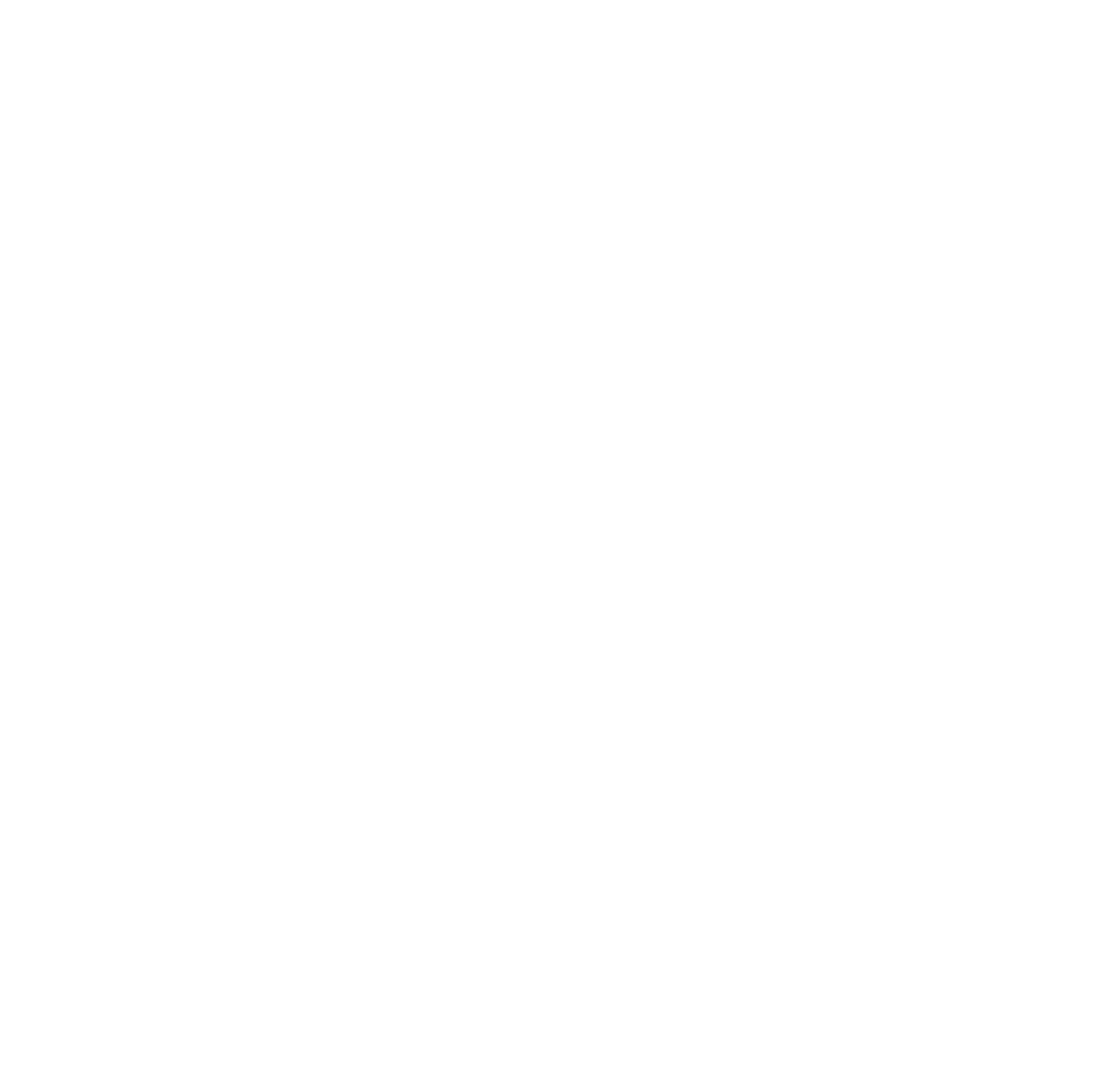
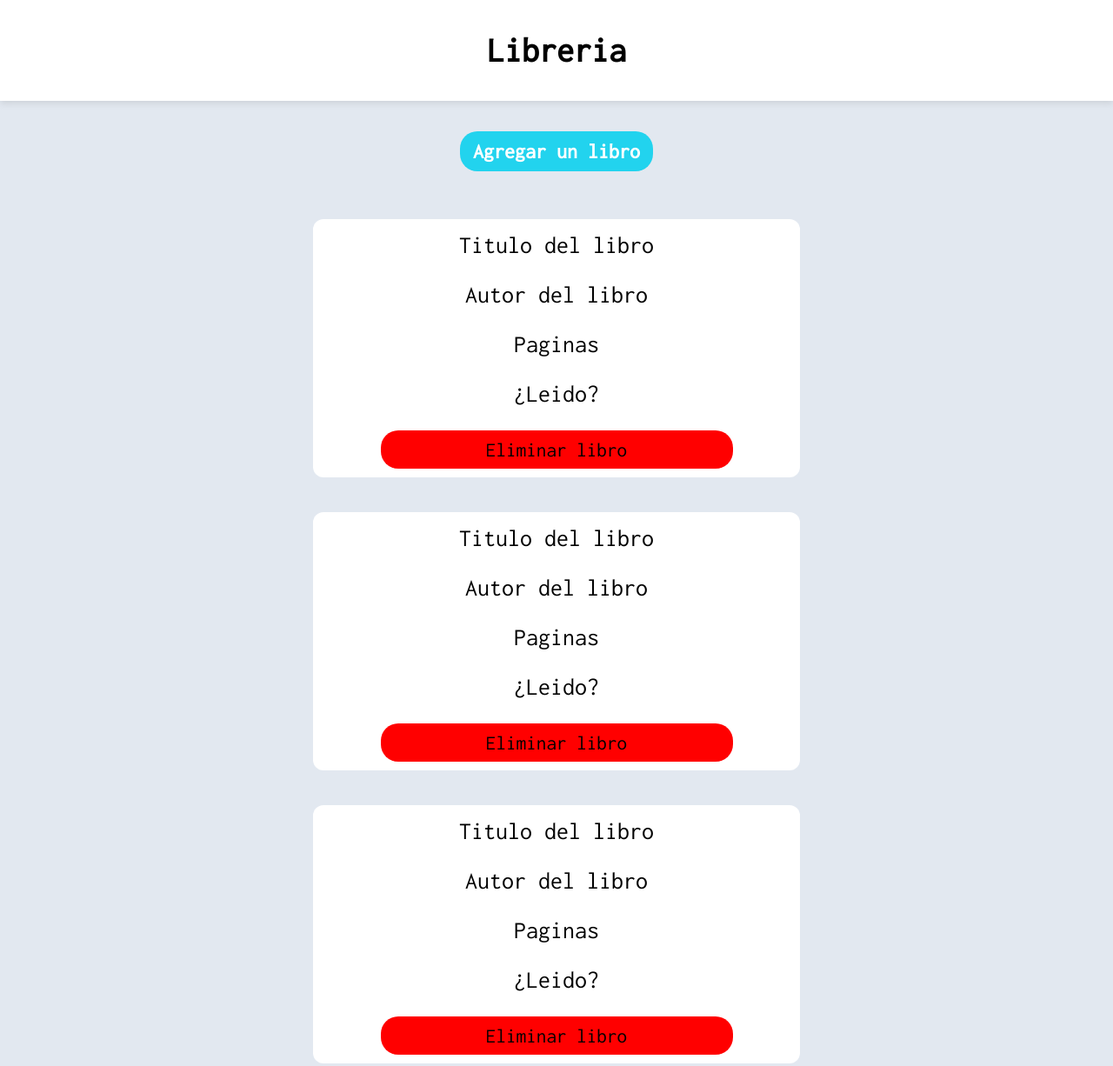
Before and after one commit to FranStok/Libreria, a plain HTML site: page Index.html in a window 1280 px wide. Shown: the top 1226 px of the page at 87% size. Before the commit the page ends 800 px from the top, so only its background shows below. Drawn offline with Linux system fonts and the light colour scheme.

Commit message:
commit 2

```diff
--- a/Index.html
+++ b/Index.html
@@ -6,8 +6,43 @@
     <meta name="viewport" content="width=device-width, initial-scale=1.0">
     <title>Document</title>
     <link rel="stylesheet" href="Style.css">
+    <link rel="preconnect" href="https://fonts.googleapis.com">
+<link rel="preconnect" href="https://fonts.gstatic.com" crossorigin>
+<link href="https://fonts.googleapis.com/css2?family=Inconsolata&display=swap" rel="stylesheet">
 </head>
 <body>
+    <header>
+        <h1>Libreria</h1>
+    </header>
+    <main>
+        <button>Agregar un libro</button>
+        <div class="Libros">
+            <div class="Libro">
+                <p>Titulo del libro</p>
+                <p>Autor del libro</p>
+                <p>Paginas</p>
+                <p>¿Leido?</p>
+                <button>Eliminar libro</button>
+            </div>
+            <div class="Libro">
+                <p>Titulo del libro</p>
+                <p>Autor del libro</p>
+                <p>Paginas</p>
+                <p>¿Leido?</p>
+                <button>Eliminar libro</button>
+            </div>
+            <div class="Libro">
+                <p>Titulo del libro</p>
+                <p>Autor del libro</p>
+                <p>Paginas</p>
+                <p>¿Leido?</p>
+                <button>Eliminar libro</button>
+            </div>
+        </div>
+    </main>
+    <footer>
+        <p>Proyecto de libreria del curso "Odin project"</p>
+    </footer>
     <script src="Script.js" defer></script>
 </body>
 </html>
--- a/Script.js
+++ b/Script.js
@@ -0,0 +1,2 @@
+/*grid-template-columns: repeat(auto-fit,minmax(275px,1fr));
+#e2e8f0;*/
--- a/Style.css
+++ b/Style.css
@@ -0,0 +1,73 @@
+body{
+    display: flex;
+    flex-direction: column;
+    margin: 0;
+    background-color: #e2e8f0;
+    min-height: 100vh;
+    font-family: 'Inconsolata', monospace;
+}
+header{
+    background-color: white;
+    text-align: center;
+    box-shadow: rgb(99 99 99 / 20%) 0px 2px 8px 0px;
+}
+header>h1{
+    padding: 10px;
+    font-size: 2.5rem;
+}
+main{
+    text-align: center;
+    padding: 20px 300px;
+}
+main>button{
+    margin: 15px;
+    font-size: 1.5rem;
+    border:none;
+    font-family: inherit;
+    font-weight: 900;
+    padding: 10px 15px;
+    background-color: #22d3ee;
+    color: white;
+    border: none;
+    border-radius: 20px;
+}
+main>button:active{
+    opacity: 0.5;
+}
+.Libros{
+    padding: 40px 60px;
+    display: grid;
+    gap: 40px;
+    grid-template-columns: repeat(auto-fit,minmax(275px,1fr));
+    font-size: 1.75rem;
+}
+.Libro{
+    background-color: white;
+    padding: 10px;
+    border-radius: 12px;
+}
+.Libro>p{
+    margin-top: 5px;
+}
+.Libro>button{
+    font-family: inherit;
+    font-size: 1.45rem;
+    border: none;
+    width: 75%;
+    background-color: red;
+    color: black;
+    border-radius: 20px;
+    padding: 10px 0px;
+}
+.Libro>button:active{
+    opacity: 0.5;
+}
+footer{
+    font-size: 2rem;
+    margin-top: auto;
+    text-align: center;
+    padding: 10px;
+}
+footer>p{
+    margin: 0;
+}
```
